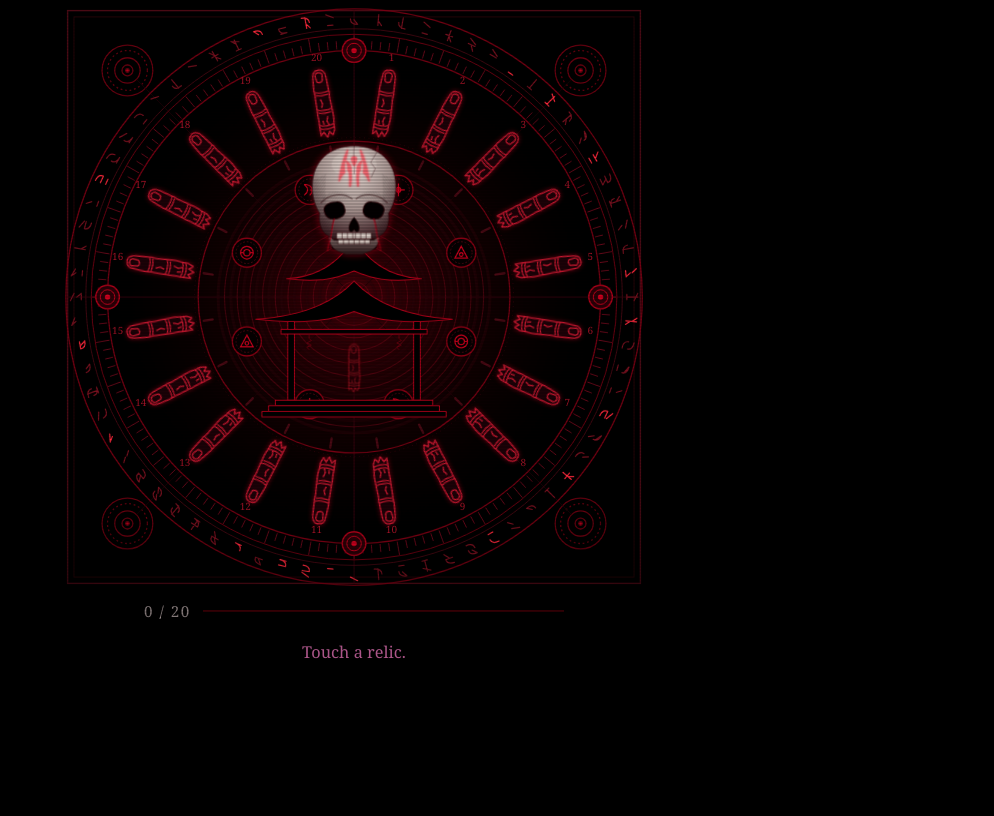
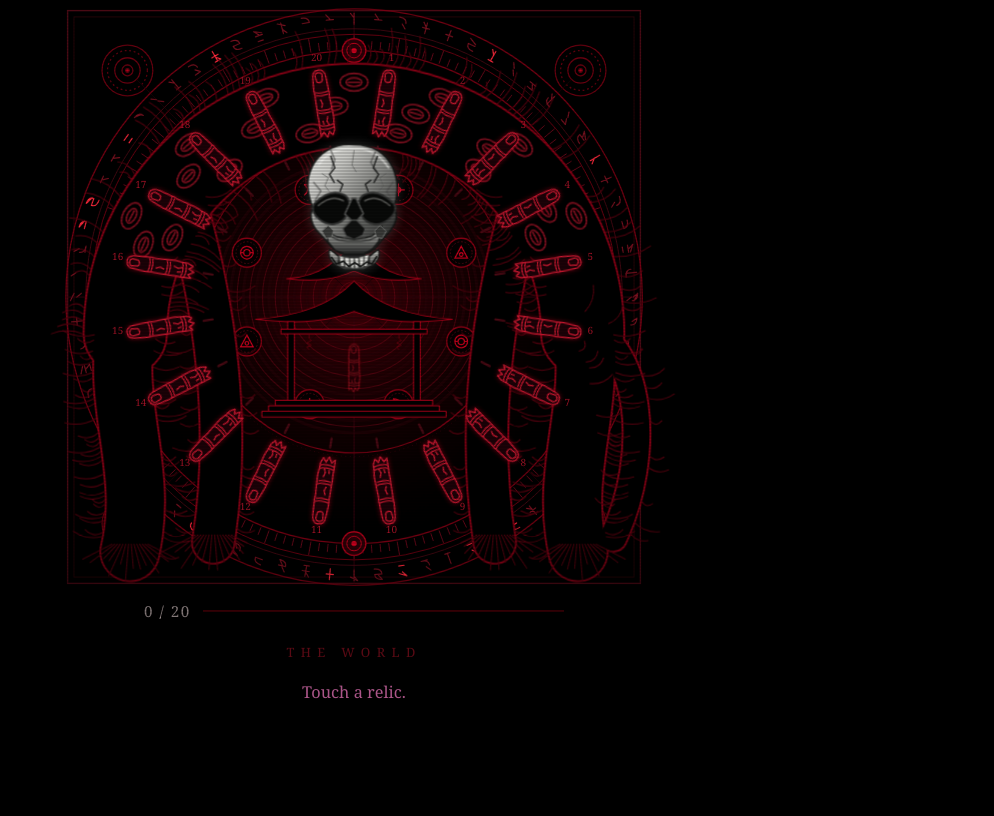
Before and after one commit to Revan5551/20-20, a plain HTML site: page index.html in a window 1280 px wide. Shown: the part 183-999 px from the top of the page, without its empty margins (286-1280 px from the left). Before the commit the page ends 959 px from the top, so only its background shows below. Drawn offline with Linux system fonts and the light colour scheme.

Commit message:
Add files via upload

```diff
--- a/app.js
+++ b/app.js
@@ -31,17 +31,15 @@ const FINALE = [
 ];
 
 const $ = s => document.querySelector(s);
-const EGGS = { ruin: .05, figure: .04 };            // odds per load; never on the very first visit
+const EGGS = { combined: .80, ruin: .40, figure: .40 }; // testing: 80% combined chance, split evenly
 const MODE = (() => {                                // ?egg=ruin | figure | none  forces one
   const m = location.search.match(/[?&]egg=(\w+)/), q = location.search.match(/[?&]ruin=(\d)/);
-  if (m) return ['ruin', 'figure'].includes(m[1]) ? m[1] : 'normal';
+  if (m) return ['ruin', 'scream', 'figure'].includes(m[1]) ? (m[1] === 'scream' ? 'ruin' : m[1]) : 'normal';
   if (q) return q[1] === '1' ? 'ruin' : 'normal';
   try {
-    const seen = localStorage.getItem('arg2020:visited');
     localStorage.setItem('arg2020:visited', '1');
-    if (!seen) return 'normal';
     const x = Math.random();
-    return x < EGGS.ruin ? 'ruin' : x < EGGS.ruin + EGGS.figure ? 'figure' : 'normal';
+    return x < EGGS.combined ? (Math.random() < .5 ? 'ruin' : 'figure') : 'normal';
   } catch (e) { return 'normal'; }
 })();
 const RUIN = MODE === 'ruin';
--- a/index.html
+++ b/index.html
@@ -61,21 +61,36 @@
       <path d="M100 222v8l4 4-8 4 8 4-8 4 4 4M260 222v8l4 4-8 4 8 4-8 4 4 4" fill="none" stroke="#6a0010" stroke-width="1.6"/>
       <use class="relic" href="#finger" x="165" y="238" width="30" height="90"/>
       <g class="skull" transform="translate(180 62) scale(1.18) translate(-180 -62)" stroke-linejoin="round" stroke-linecap="round">
-        <path d="M148 54L146 68C160 78 200 78 214 68L212 54Z" fill="#000"/>
+        <!-- Monochrome, anatomical skull: irregular cranial vault, deep sockets, nasal cavity and teeth -->
+        <defs>
+          <linearGradient id="skullBone" x1="0" y1="0" x2=".85" y2="1">
+            <stop offset="0" stop-color="#f1f1ed"/><stop offset=".28" stop-color="#c9c9c5"/><stop offset=".62" stop-color="#777875"/><stop offset="1" stop-color="#252625"/>
+          </linearGradient>
+          <linearGradient id="jawBone" x1="0" y1="0" x2="0" y2="1"><stop offset="0" stop-color="#c7c7c2"/><stop offset=".55" stop-color="#777875"/><stop offset="1" stop-color="#242524"/></linearGradient>
+          <filter id="boneGrain"><feTurbulence type="fractalNoise" baseFrequency=".8" numOctaves="2" seed="9"/><feColorMatrix values=".25 0 0 0 .25  0 .25 0 0 .25  0 0 .25 0 .25  0 0 0 .16 0"/><feBlend in="SourceGraphic" mode="multiply"/></filter>
+        </defs>
+        <path d="M180 -88C151 -91 126 -76 116 -53C105 -30 112 -8 118 8C111 19 117 36 127 45L139 58L149 70L162 77L198 77L211 70L221 57L233 44C244 31 247 18 240 7C247 -13 247 -34 238 -54C226 -78 205 -88 180 -88Z" fill="url(#skullBone)" stroke="#171817" stroke-width="2.5"/>
+        <path d="M127 -58C141 -79 164 -84 180 -81C201 -84 220 -72 232 -53" fill="none" stroke="#f7f7f4" stroke-width="3" opacity=".6"/>
+        <path d="M119 -31L130 -18L121 -4L129 9L122 23M239 -32L229 -17L238 -4L229 10L237 23M145 -79L151 -65L146 -51M212 -77L205 -61L214 -48" fill="none" stroke="#555654" stroke-width="2" opacity=".8"/>
+        <path d="M120 1C135 -14 151 -19 165 -12C174 -7 176 6 169 19C160 34 142 36 128 25C119 18 115 9 120 1Z" fill="#090a09" stroke="#343534" stroke-width="3"/>
+        <path d="M240 1C225 -14 209 -19 195 -12C186 -7 184 6 191 19C200 34 218 36 232 25C241 18 245 9 240 1Z" fill="#090a09" stroke="#343534" stroke-width="3"/>
+        <path d="M126 4C139 -7 153 -10 164 -3M234 4C221 -7 207 -10 196 -3" fill="none" stroke="#9a9a96" stroke-width="2" opacity=".65"/>
+        <path d="M177 -7L166 17L177 27L184 27L194 16L183 -7Z" fill="#090a09" stroke="#555654" stroke-width="2.5"/>
+        <path d="M176 26L163 39L168 50L180 55L193 49L197 39L184 26Z" fill="#111211" stroke="#555654" stroke-width="2"/>
+        <path d="M137 38L146 47L154 51L164 53L180 55L196 53L207 50L216 43L222 35L217 58L207 70L194 77L166 77L151 71L141 59Z" fill="url(#jawBone)" stroke="#171817" stroke-width="2"/>
+        <path d="M145 51L157 56L170 58L180 58L190 58L203 56L215 51" fill="none" stroke="#333433" stroke-width="2"/>
         <g id="jaw">
-          <path d="M142 50C141 60 147 70 158 74L168 78H192L202 74C213 70 219 60 218 50L210 56H150Z" fill="url(#bone2)" stroke="#2a0509"/>
-          <path d="M156 55H204V62H156Z" fill="#cdbfb8" stroke="#2a0509" stroke-width=".8"/><path d="M164 55v7M172 55v7M180 55v7M188 55v7M196 55v7" stroke="#2a0509" stroke-width=".8"/>
+          <path d="M143 51C140 62 146 73 157 78L166 83L194 83L203 78C215 73 220 62 217 51L210 56L202 63L191 67L169 67L158 63L150 56Z" fill="url(#jawBone)" stroke="#181918" stroke-width="2.2"/>
+          <path d="M157 61L168 65L192 65L203 61L204 73L195 78L165 78L156 73Z" fill="#111211" stroke="#444544" stroke-width="1.5"/>
+          <g fill="#deded9" stroke="#4b4c4a" stroke-width="1.1">
+            <path d="M158 61L165 63L165 77L160 76Z"/><path d="M166 63L173 64L173 79L167 78Z"/><path d="M174 64L180 64L180 80L175 79Z"/><path d="M181 64L187 64L187 79L182 80Z"/><path d="M188 63L195 62L194 78L189 79Z"/><path d="M196 61L202 59L200 76L195 77Z"/>
+          </g>
         </g>
-        <path d="M180 -86C142 -86 118 -62 117 -28C116 -8 122 6 128 16C126 30 130 42 138 48L148 54H212L222 48C230 42 234 30 232 16C238 6 244 -8 243 -28C242 -62 218 -86 180 -86Z" fill="url(#bone)" stroke="#2a0509" stroke-width="1.2"/>
-        <ellipse cx="180" cy="-58" rx="34" ry="20" fill="#f0e6e0" opacity=".22"/>
-        <use href="#shL"/><use href="#shL" transform="translate(360 0) scale(-1 1)"/>
-        <path d="M180 -86C178 -70 182 -58 180 -44M214 -76l-9 15 7 9-6 13" fill="none" stroke="#2a0509" opacity=".55"/>
-        <use class="sk" href="#sock" transform="translate(151 11) rotate(-12)"/><use class="sk" href="#sock" transform="translate(209 11) scale(-1 1) rotate(-12)"/>
-        <path d="M180 22C174 28 171 36 173 42C175 45 178 43 180 40C182 43 185 45 187 42C189 36 186 28 180 22Z" fill="#050001" stroke="#2a0509"/>
-        <path d="M154 45H206V54H154Z" fill="#d6c9c2" stroke="#2a0509" stroke-width=".8"/><path d="M162 45v9M170 45v9M178 45v9M182 45v9M190 45v9M198 45v9" stroke="#2a0509" stroke-width=".8"/>
-        <g class="tears"><use href="#tL"/><use href="#tL" transform="translate(360 0) scale(-1 1)"/></g>
-        <g class="blood"><use href="#bL"/><use href="#bL" transform="translate(360 0) scale(-1 1)"/></g>
-        <g class="mark" transform="translate(157 -80) scale(.46)" fill="#ff2a3d" stroke="#ff2a3d" stroke-width="3.5"><use href="#mk"/><use href="#mk" transform="translate(100 0) scale(-1 1)"/><path d="M50 22C45 22 42 26 42 31C42 38 47 45 50 52C53 45 58 38 58 31C58 26 55 22 50 22Z"/></g>
+        <path d="M132 42L141 34L149 42L146 52L138 53ZM228 42L219 34L211 42L214 52L222 53Z" fill="#3b3c3a" stroke="#777875" stroke-width="1.5"/>
+        <path d="M132 -44L141 -38L136 -26L142 -18M228 -44L219 -38L224 -26L218 -18M180 -79L177 -57L183 -47" fill="none" stroke="#666765" stroke-width="1.5" opacity=".75"/>
+        <!-- faint, non-coloured ritual markings etched into the bone -->
+        <g fill="none" stroke="#252625" stroke-width="2.5" opacity=".85"><path d="M145 -70L151 -53L143 -43L150 -31M215 -70L209 -53L217 -43L210 -31"/><path d="M155 -34L163 -28L159 -18M205 -34L197 -28L201 -18"/></g>
+        <path d="M146 82L153 92L164 88L172 96L181 90L190 96L199 89L207 92L214 81" fill="none" stroke="#171817" stroke-width="2.5"/>
       </g>
     </g>
     <g id="ruins" transform="translate(300 300) scale(.78) translate(-180 -312)" fill="#000" stroke="#8a0010" stroke-width="1.8" stroke-linejoin="round">
--- a/style.css
+++ b/style.css
@@ -58,7 +58,7 @@ h1{font-size:clamp(3.2rem,16vw,5.5rem);animation:flick 7s infinite}
 .mandala{--p:0;width:min(100%,580px);height:auto;display:block;margin:10px auto 0;overflow:visible}
 .mandala text{font-family:var(--serif)}
 .sb{stroke:#5a0a14;stroke-width:1}
-.skull{filter:drop-shadow(0 0 6px rgba(209,0,31,.55))}
+.skull{filter:drop-shadow(0 0 5px rgba(220,220,220,.12))}
 .mark{filter:drop-shadow(0 0 4px #ff2a3d);animation:pulse 3.5s ease-in-out infinite}
 .fg{cursor:pointer;color:#c0172e;outline:none}
 .fg use{fill:#1c0207;stroke:currentColor;stroke-width:1.8;stroke-linejoin:round;filter:drop-shadow(0 0 3px rgba(209,0,31,.5))}
@@ -80,7 +80,7 @@ h1{font-size:clamp(3.2rem,16vw,5.5rem);animation:flick 7s infinite}
 .ruin .pulse{animation-duration:9s}
 
 .sk{fill:#030001;stroke:#2a0509;stroke-width:1.4}
-.figure .sk{fill:#4a0008}
+.figure .sk{fill:#111}
 .blood{display:none}.figure .blood{display:inline}.figure .tears{display:none}
 #jaw{transition:transform 1.5s}
 .figure #jaw{transform:translateY(16px);animation:jaw .22s infinite alternate}
@@ -91,7 +91,7 @@ h1{font-size:clamp(3.2rem,16vw,5.5rem);animation:flick 7s infinite}
 .fh{fill:none;stroke:#5a0010;stroke-width:1.1;stroke-linecap:round}
 .fm ellipse,.fm path{fill:none;stroke:#7a0f1e;stroke-width:2}
 .fm.on ellipse,.fm.on path{stroke:#ff2a3d;filter:drop-shadow(0 0 3px #ff2a3d)}
-.figure .skull{filter:drop-shadow(0 0 8px rgba(255,20,40,.7))}
+.figure .skull{filter:drop-shadow(0 0 8px rgba(235,235,235,.18))}
 @keyframes drip{0%{transform:translateY(0);opacity:0}15%{opacity:1}100%{transform:translateY(26px);opacity:0}}
 @keyframes jaw{to{transform:translateY(19px)}}
 @keyframes breathe{50%{transform:scale(1.025)}}
```
